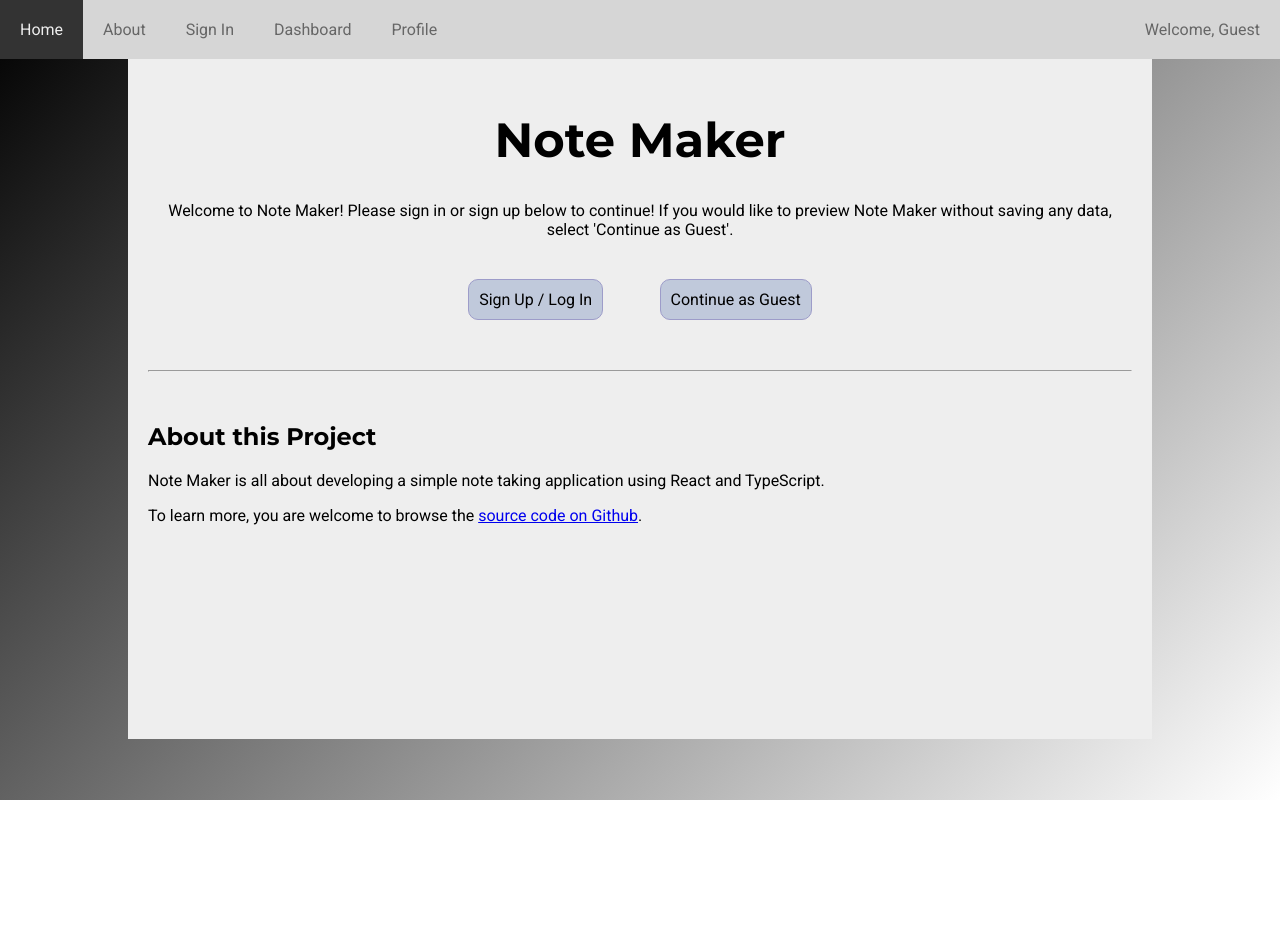
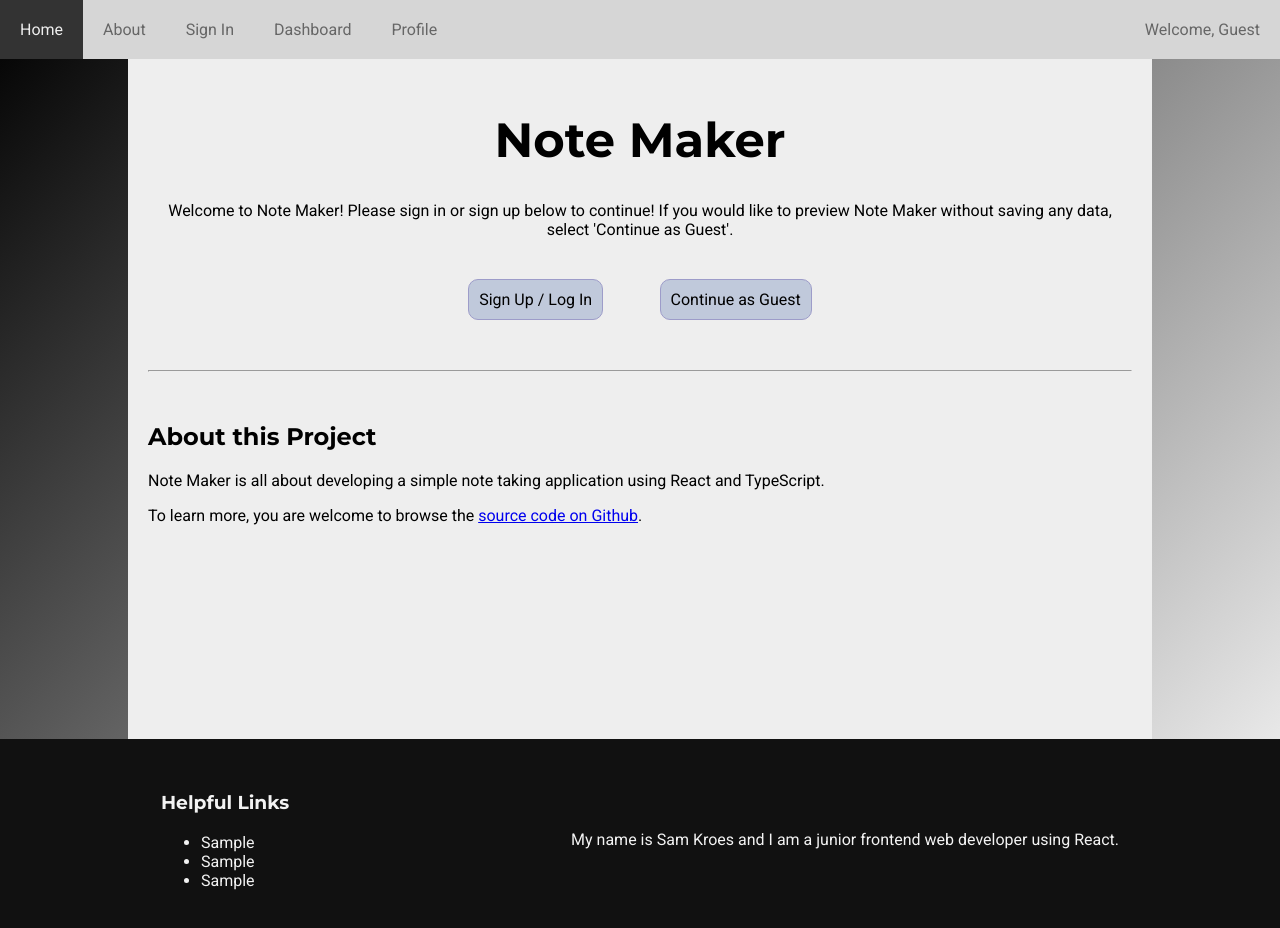
Before and after one commit to kroessam/note-maker, a React (Vite) app: page / in a window 1280 px wide. Shown: the top 928 px of the page. Before the commit the page ends 800 px from the top, so only its background shows below. Built offline with nearby package versions, Linux system fonts and the light colour scheme.

Commit message:
Basic Footer Created

```diff
--- a/src/App.css
+++ b/src/App.css
@@ -28,6 +28,20 @@ header {
   display: flex;
   flex-direction: column;
   justify-content: center;
+}
+
+footer {
+  background-color: #111;
+  color: #f3f3f3;
+  height: 20vh;
+  padding: 20px;
+  display: flex;
+  align-items: center;
+  justify-content: space-around;
+
+  & p {
+    margin: 0;
+  }
 }
 
 nav {
--- a/src/App.tsx
+++ b/src/App.tsx
@@ -6,6 +6,7 @@ import SignIn from "./pages/SignIn";
 import Dashboard from "./pages/Dashboard";
 import PageNotFound from "./pages/PageNotFound";
 import Header from "./components/Header";
+import Footer from "./components/Footer";
 import { useState } from "react";
 
 function App() {
@@ -21,6 +22,7 @@ function App() {
         <Route path="/dashboard" element={<Dashboard />} />
         <Route path="*" element={<PageNotFound />} />
       </Routes>
+      <Footer />
     </>
   );
 }
--- /dev/null
+++ b/src/components/Footer.tsx
@@ -0,0 +1,21 @@
+const Footer = () => {
+  return (
+    <>
+      <footer>
+        <div>
+          <h3>Helpful Links</h3>
+          <ul>
+            <li>Sample</li>
+            <li>Sample</li>
+            <li>Sample</li>
+          </ul>
+        </div>
+        <div>
+          <p>My name is Sam Kroes and I am a junior frontend web developer using React.</p>
+        </div>
+      </footer>
+    </>
+  );
+};
+
+export default Footer;
```
